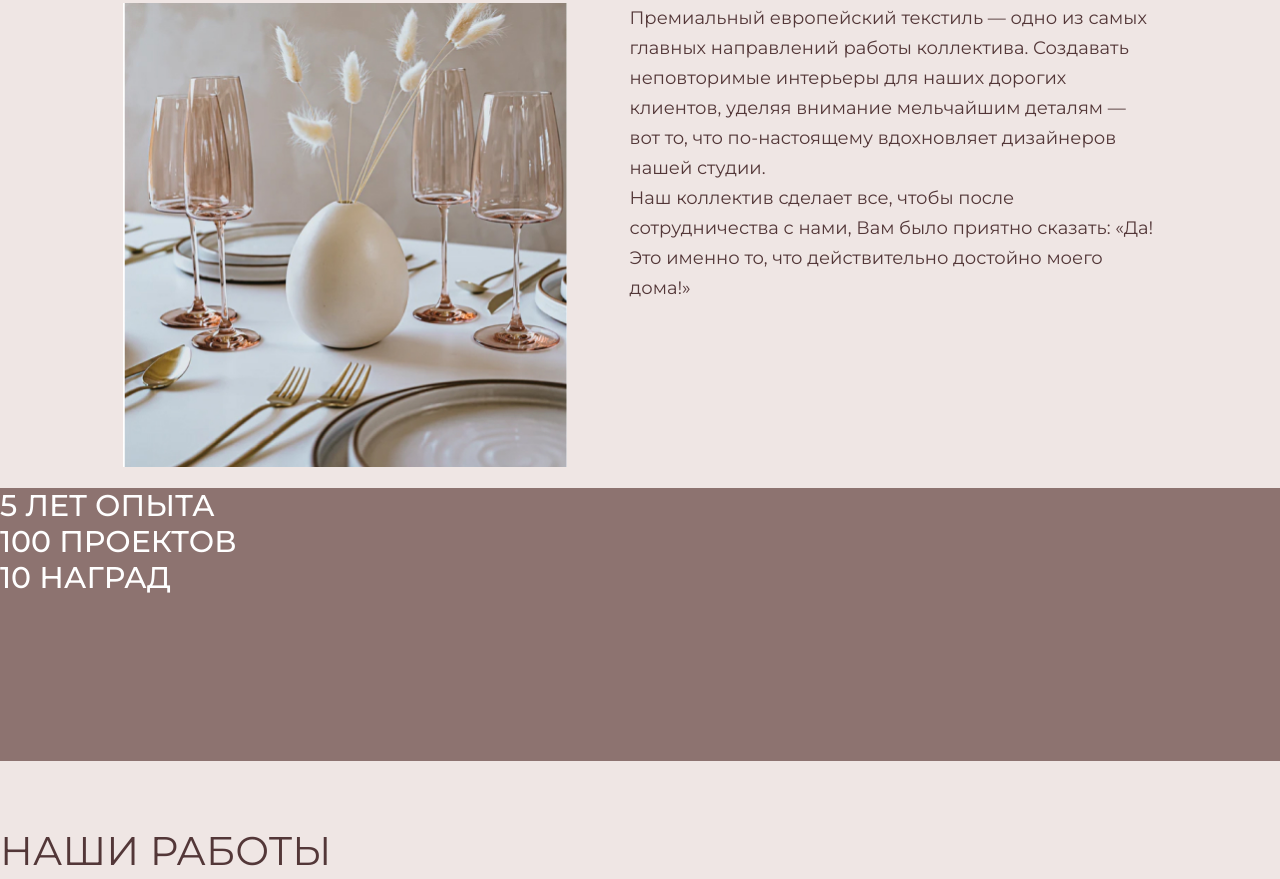
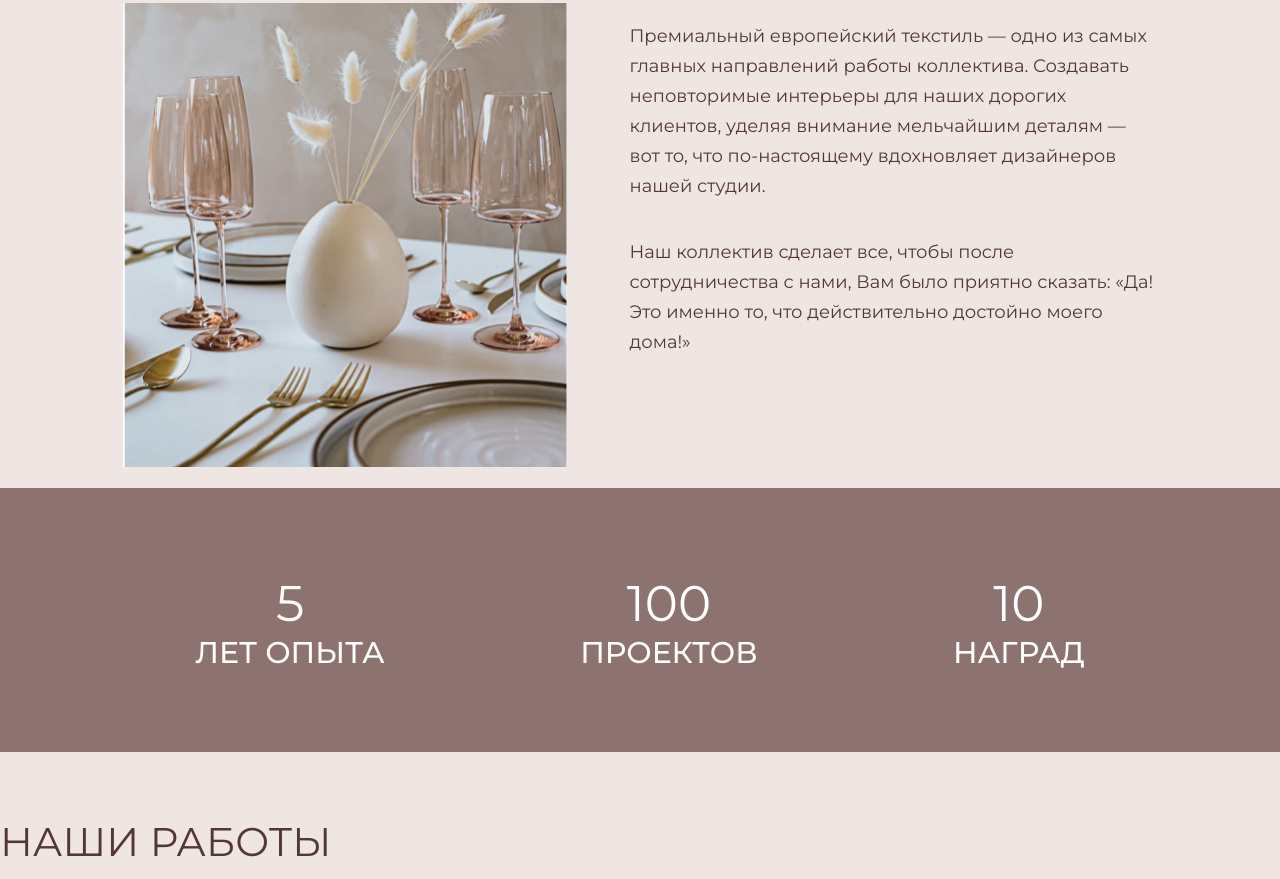
Before and after one commit to anton2901/htmlacademy-marathon, a plain HTML site: page index.html in a window 1280 px wide. Shown: the part 860-1739 px from the top of the page. Drawn offline with Linux system fonts and the light colour scheme.

Commit message:
Сверстан блок about

```diff
--- a/css/style.css
+++ b/css/style.css
@@ -39,7 +39,7 @@ max-width: 100%;
 height: auto;
 }
 
-/* 1.Header* In Progress*/
+/* 1.Header*/
 
 .page-header {
     display: grid;
@@ -55,7 +55,7 @@ height: auto;
     margin-bottom: 65px;
 
 }
-/* 1.1 Menu ДОБАВИТЬ ХОВЕРЫ НА ССЫЛКИ */
+/* 1.1 Menu*/
 
 .logo {
     grid-area: logo;
@@ -147,6 +147,7 @@ width: 472px;
 
 .about {
     color: #533738;
+    margin-bottom: 65px;
 }
 
 .about-tittle {
@@ -177,25 +178,30 @@ width: 472px;
     font-weight: 400;
     line-height: 30px;
     padding: 0;
-    margin: 0;
 }
 
 .about-aside {
     display: flex;
-    width: 1400px;
-    height: 273px;
+    justify-content: space-evenly;
     background-color: #8D7370;
     font-size: 30px;
     font-weight: 500;
     line-height: 36px;
     color: #ffffff;
     text-transform: uppercase;
+    text-align: center;
+    padding-top: 85px;
+    padding-bottom: 81px;
 }
 
+.number {
+    font-size: 50px;
+    font-weight: 400;
+    line-height: 62px;
+}
 /* 2.2 Cases*/
 
 .cases {
-    margin-top: 65px;
     color: #533738;
 }
 
--- a/index.html
+++ b/index.html
@@ -44,11 +44,11 @@
                     <p class="text">Наш коллектив сделает все, чтобы после сотрудничества с нами,  Вам было приятно сказать: «Да! Это именно то, что действительно достойно моего дома!»</p>
                 </div>
             </div>
-            <div class="about-aside">
-                <ul>
-                    <li>5 лет опыта</li>
-                    <li>100 проектов</li>
-                    <li>10 наград</li>
+            <div>
+                <ul class="about-aside">
+                    <li><span class="number">5</span> <br> лет опыта</li>
+                    <li><span class="number">100</span><br> проектов</li>
+                    <li><span class="number">10</span><br> наград</li>
                 </ul>
             </div>
         </section>
```
Also changed, not shown: readme.txt (added), 1 other file.
